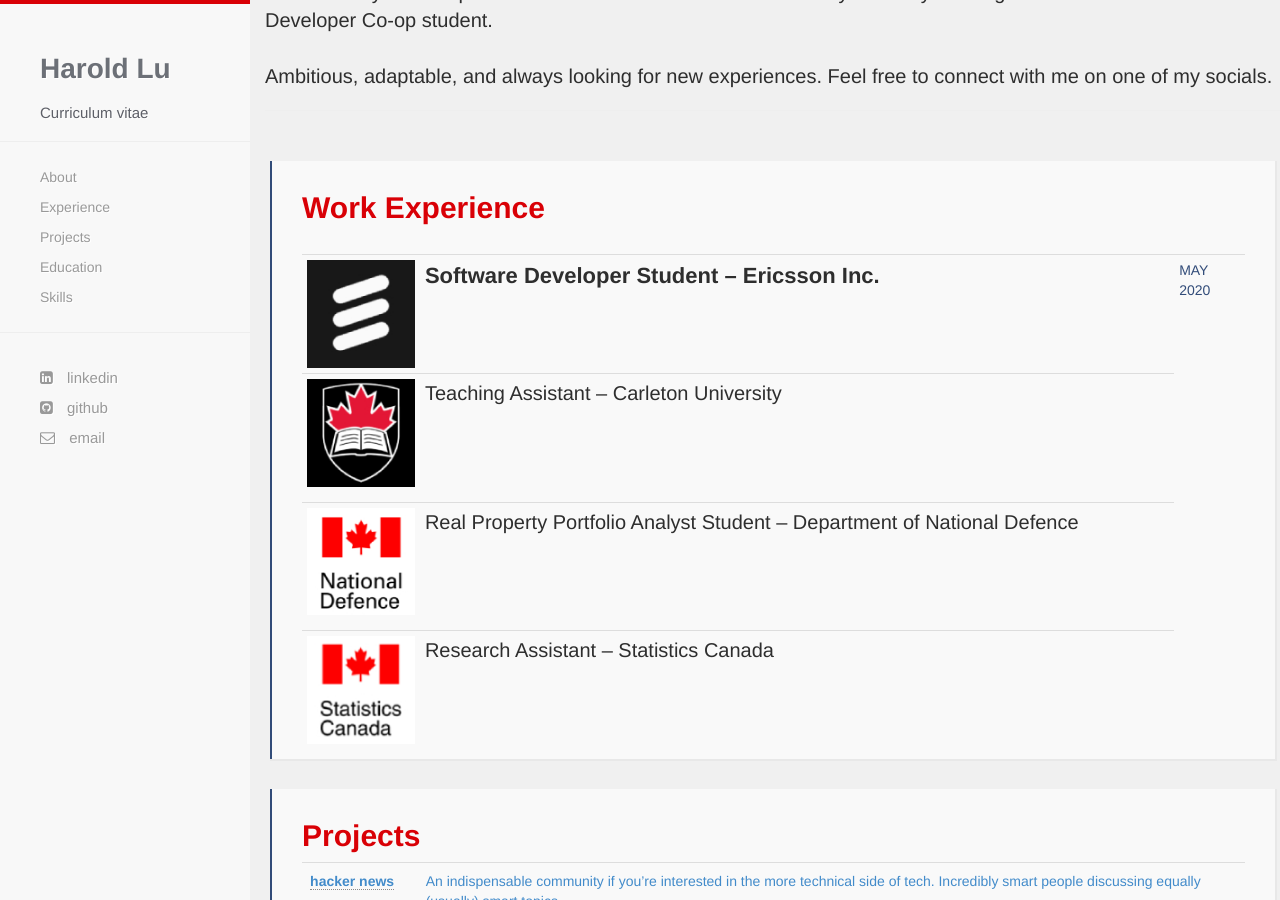
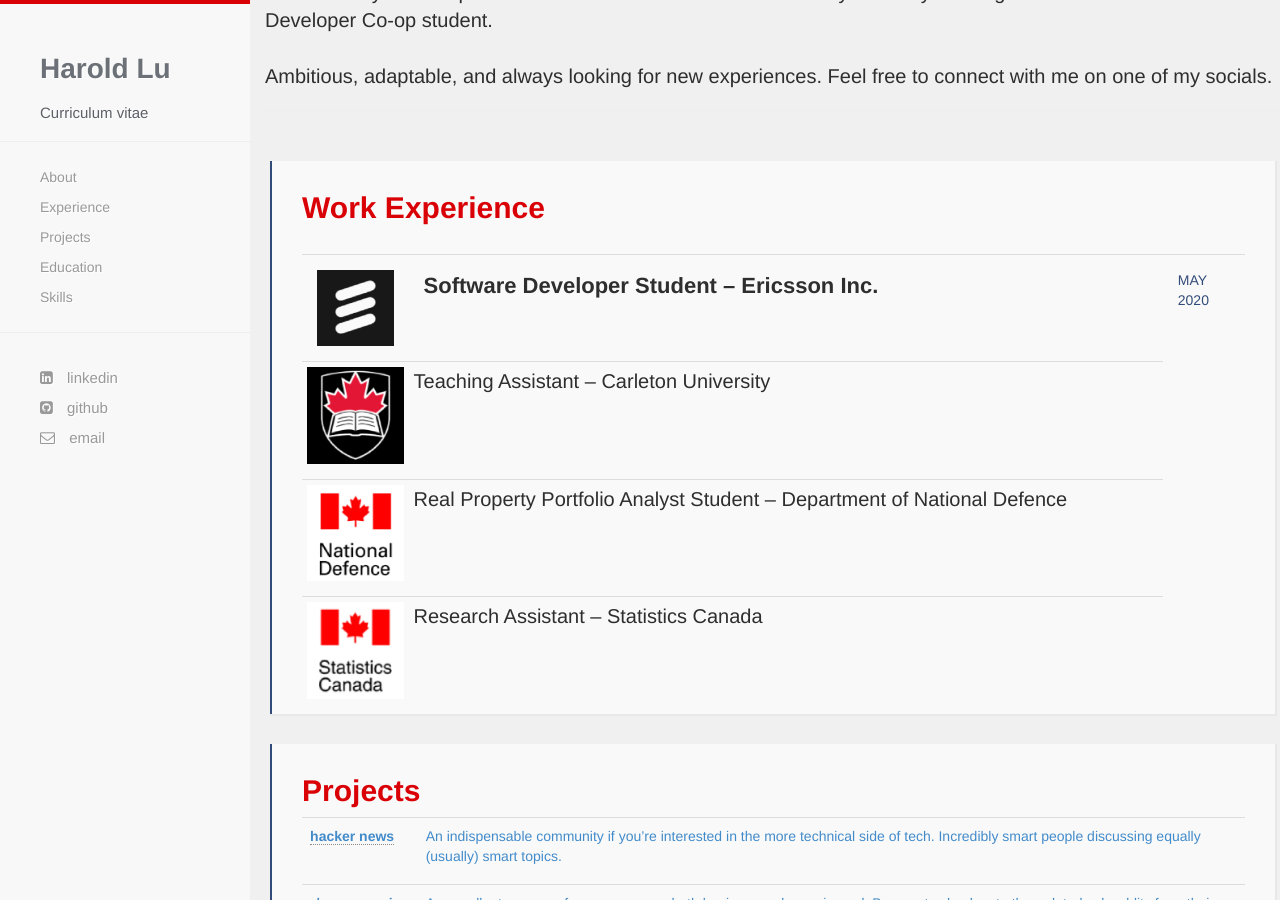
Before and after one commit to harold-lu/harold-lu.github.io, a Jekyll site: the page built from index.html, in a window 1280 px wide and 900 px high, scrolled down 840 px. Built offline with Jekyll 4.4.1, drawn with Linux system fonts in a browser that asks for light colours; nearby versions of some CDN libraries; some web fonts are replaced.

Commit message:
table update

```diff
--- a/index.html
+++ b/index.html
@@ -27,14 +27,14 @@
       <table class="table table-condensed" style="width:100%">
         <tbody>
           <tr>
-            <td>
+            <td style="padding:15px">
               <img src="{{ site.baseurl }}/images/ericsson.jpg" alt="Ericsson logo"></img>
 			  <!--<p class="p1"><span class="s2"><img src="{{ site.baseurl }}/images/ericsson.jpg" alt="Ericsson logo" ></span></p> -->
             </td>
-            <td style="width:80%">
+            <td style="width:80%;padding:15px">
               <p style="color:#2e2e2e;font-size:22px;font-weight:600">Software Developer Student &ndash; Ericsson Inc.</p>
             </td>
-			<td>
+			<td style="padding:15px">
 			  <p style="color:#324C79; font-size:14px">MAY 2020</p>
 			</td>
           </tr>
```
